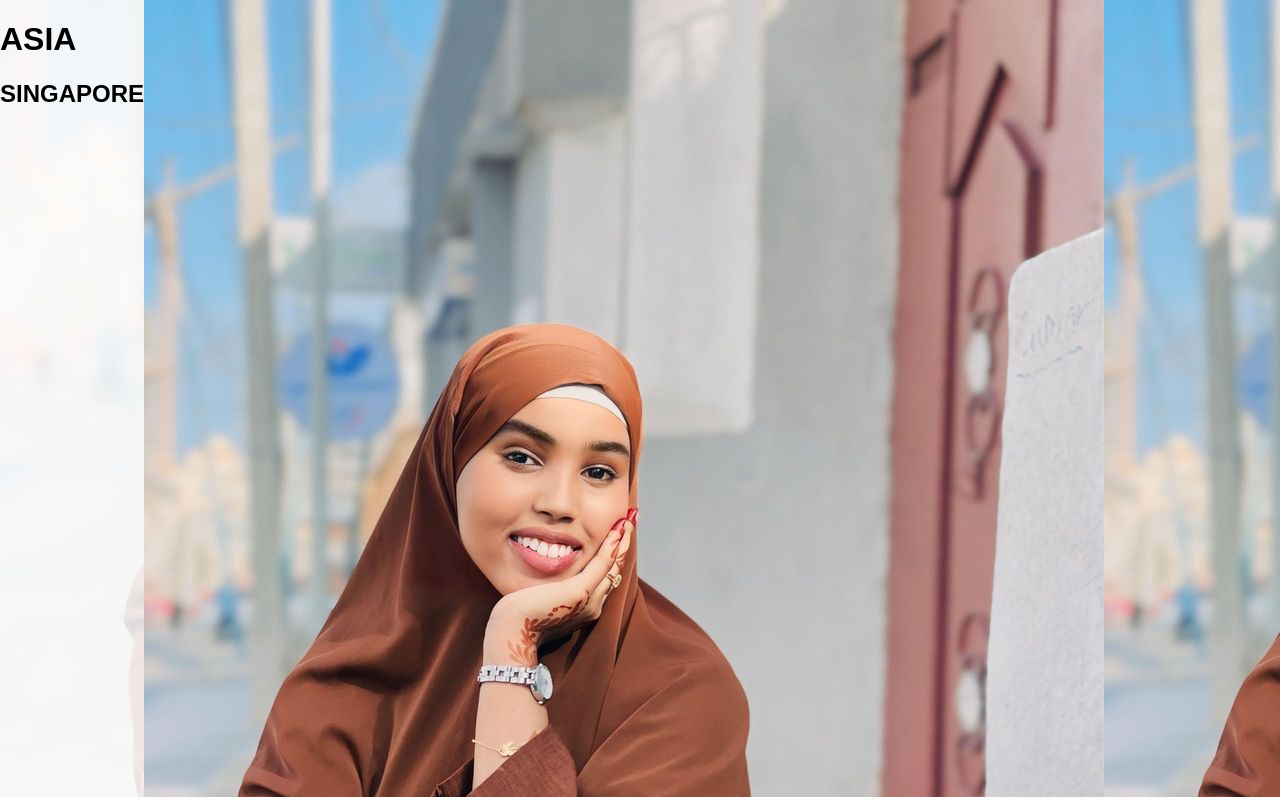
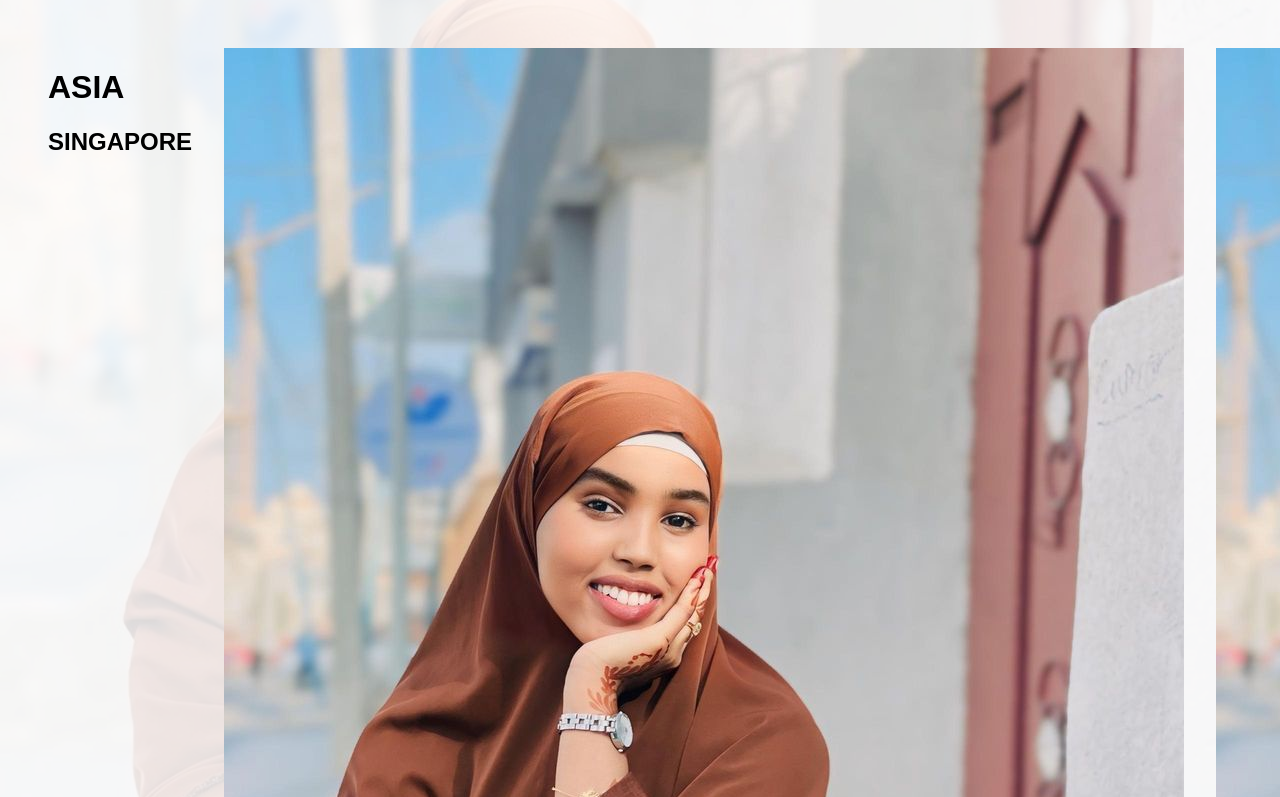
Before and after one commit to dugsiiyeinc/website-collaboration-, a plain HTML site: page blockent.html in a window 1280 px wide. Shown: the top 797 px of the page. Drawn offline with Linux system fonts and the light colour scheme.

Commit message:
fiex the sizes

```diff
--- a/blockent.css
+++ b/blockent.css
@@ -16,5 +16,8 @@
     display: flex;
     justify-content: space-between;
     align-items: flex-start;
+    padding: 3rem;
+    min-height: 100%;
+    gap: 2rem;
 
   }
```
